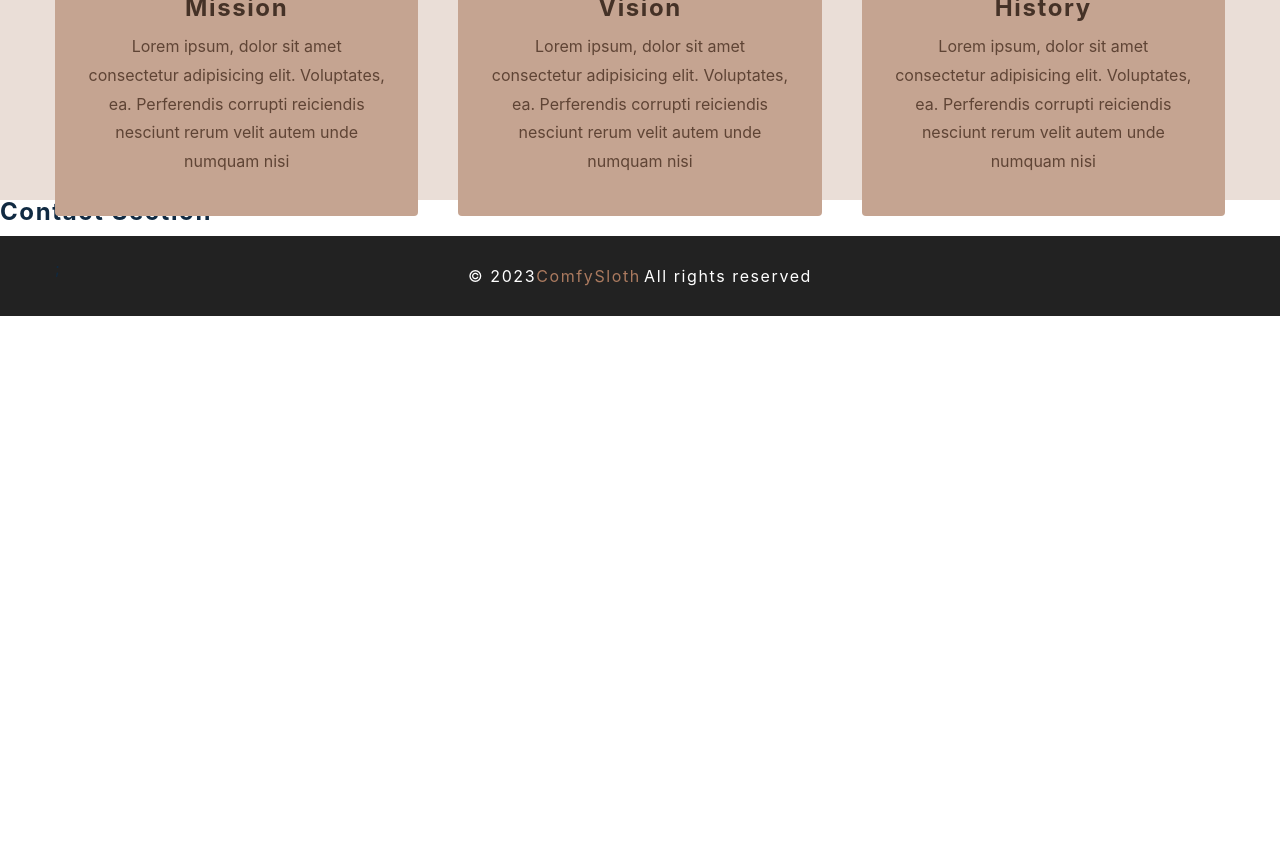
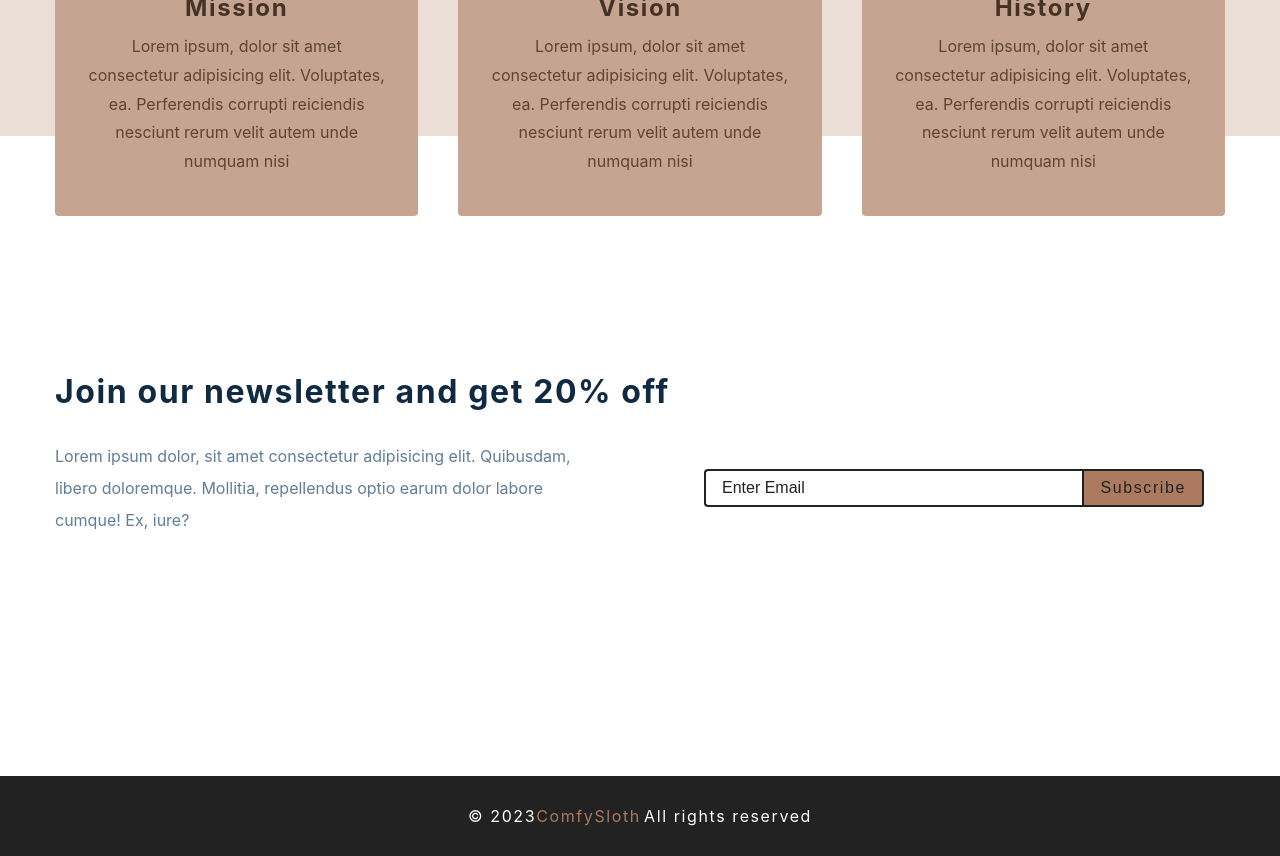
Before and after one commit to Siddhant654321/shiniliv, a React (Create React App) app: page / in a window 1280 px wide. Shown: the part 1200-2056 px from the top of the page. Before the commit the page ends 1516 px from the top, so only its background shows below. Built offline with nearby package versions, Linux system fonts and the light colour scheme; the HTML template or start-up script is replaced by a standard one.

Commit message:
Home Page - Contact

```diff
--- a/src/components/Contact.js
+++ b/src/components/Contact.js
@@ -1,9 +1,32 @@
-import React from 'react'
-import styled from 'styled-components'
+import React from "react";
+import styled from "styled-components";
 
 const Contact = () => {
-  return <h4>contact section</h4>
-}
+  return (
+    <Wrapper>
+      <div className="section-center">
+        <h3>Join our newsletter and get 20% off</h3>
+        <div className="content">
+          <p>
+            Lorem ipsum dolor, sit amet consectetur adipisicing elit. Quibusdam,
+            libero doloremque. Mollitia, repellendus optio earum dolor labore
+            cumque! Ex, iure?
+          </p>
+          <form className="contact-form">
+            <input
+              type="email"
+              className="form-input"
+              placeholder="enter email"
+            />
+            <button type="submit" className="submit-btn">
+              subscribe
+            </button>
+          </form>
+        </div>
+      </div>
+    </Wrapper>
+  );
+};
 const Wrapper = styled.section`
   padding: 5rem 0;
   h3 {
@@ -67,6 +90,6 @@
   @media (min-width: 1280px) {
     padding: 15rem 0;
   }
-`
+`;
 
-export default Contact
+export default Contact;
--- a/src/components/Services.js
+++ b/src/components/Services.js
@@ -27,7 +27,6 @@
               </article>
             );
           })}
-          ;
         </div>
       </div>
     </Wrapper>
```
